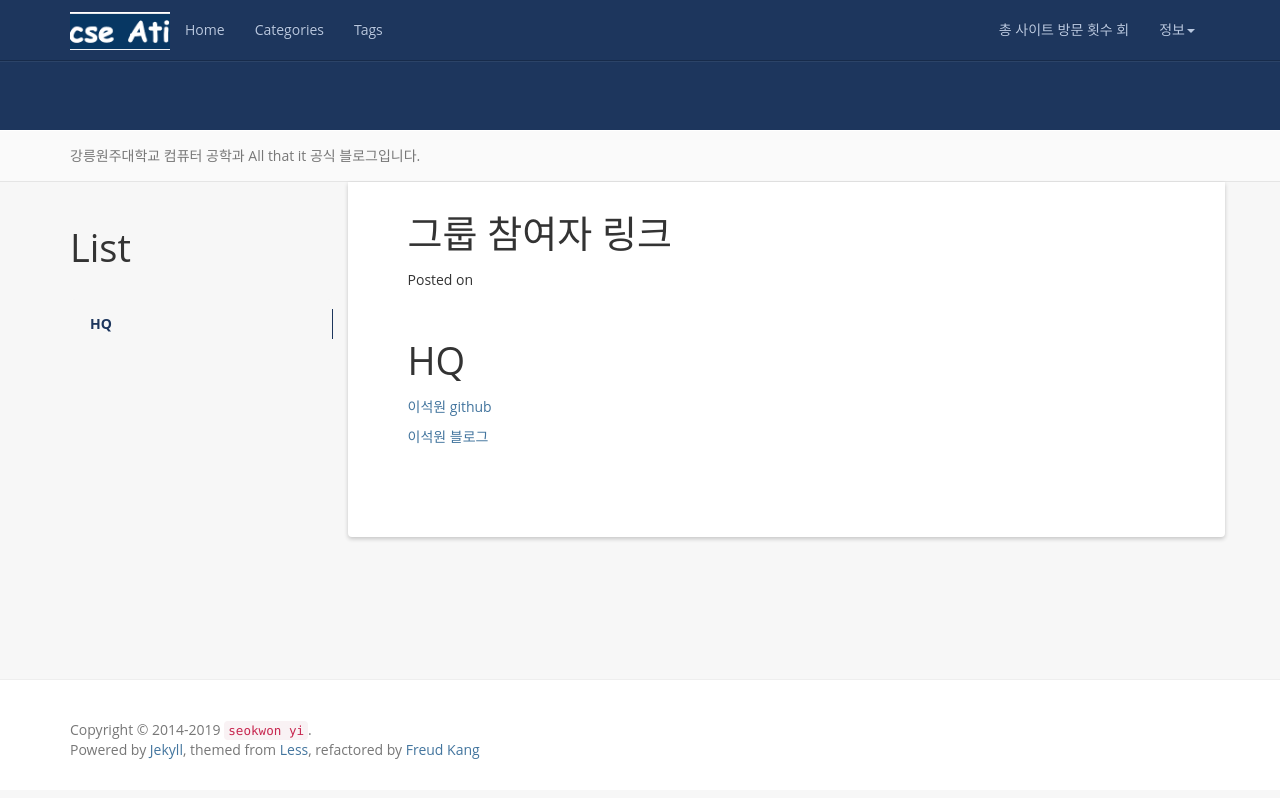
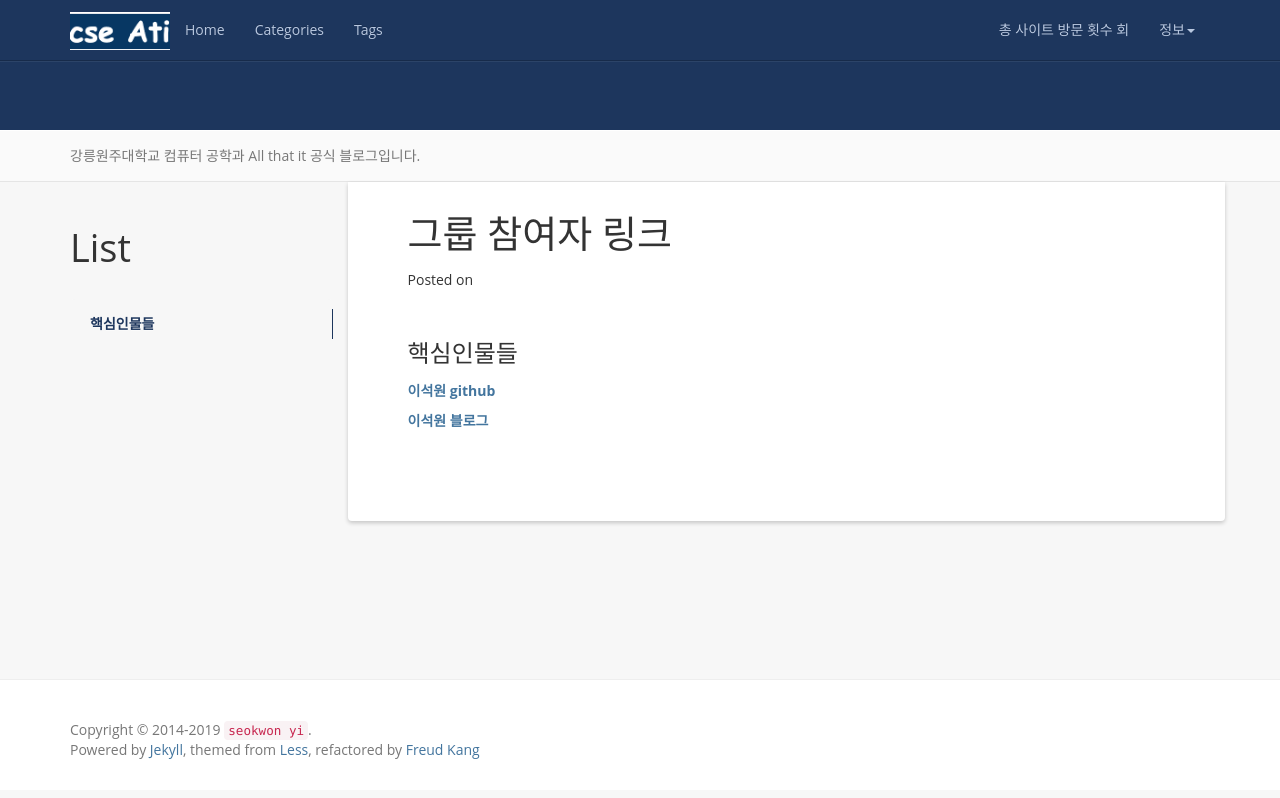
Before and after one commit to gwnucse/gwnucse.github.io, a Jekyll site: the page built from reference.md, in a window 1280 px wide. Shown: the top 798 px of the page. Built offline with Jekyll 4.4.1, drawn with Linux system fonts in a browser that asks for light colours; nearby versions of some CDN libraries; comment, search, counter and statistics services are not loaded.

Commit message:
update reference

```diff
--- a/categories/index.html
+++ b/categories/index.html
@@ -9,7 +9,7 @@ header: Posts By Category
     <div class="col-md-3">
       <div class="sidebar hidden-print" role="complementary">
         <div id="navigation">
-        	<h1>目录</h1>
+        	<h1>List</h1>
       		<ul class="nav sidenav">
 				{% if site.categories.first[0] == null %}
 					{% for category in site.categories %}
--- a/reference.md
+++ b/reference.md
@@ -7,8 +7,8 @@ permalink: /reference/
 * content
 {:toc}
 
-HQ
-=====================
-[이석원 github](http://blog.csdn.net/cutesource/article/details/4901506)
+### 핵심인물들
 
-[이석원 블로그](https://gwnuysw.github.io/)
+**[이석원 github](http://blog.csdn.net/cutesource/article/details/4901506)**
+
+**[이석원 블로그](https://gwnuysw.github.io/about/)**
--- a/tag/index.html
+++ b/tag/index.html
@@ -9,7 +9,7 @@ header: Posts By Tag
     <div class="col-md-3">
       <div class="sidebar hidden-print" role="complementary">
         <div id="navigation">
-        	<h1>目录</h1>
+        	<h1>List</h1>
       		<ul class="nav sidenav">
 			  	{% if site.tags.first[0] == null %}
 				  	{% for tag in site.tags %}
```
